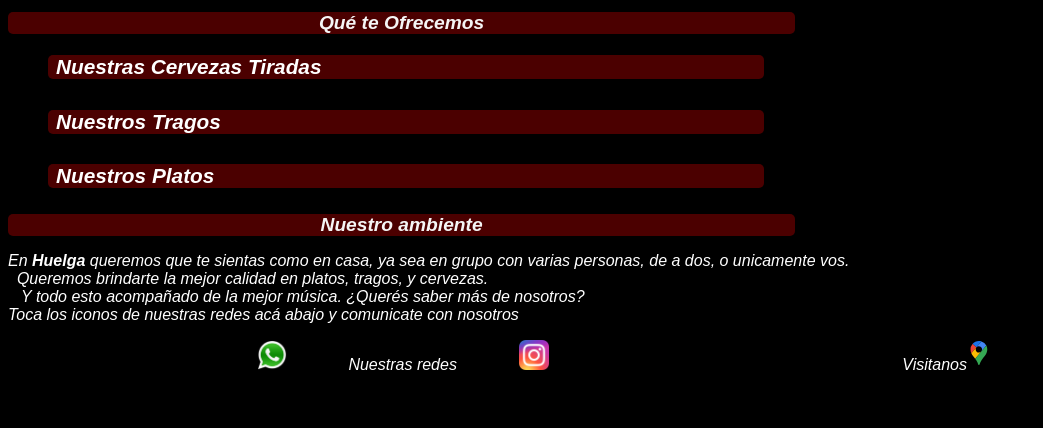
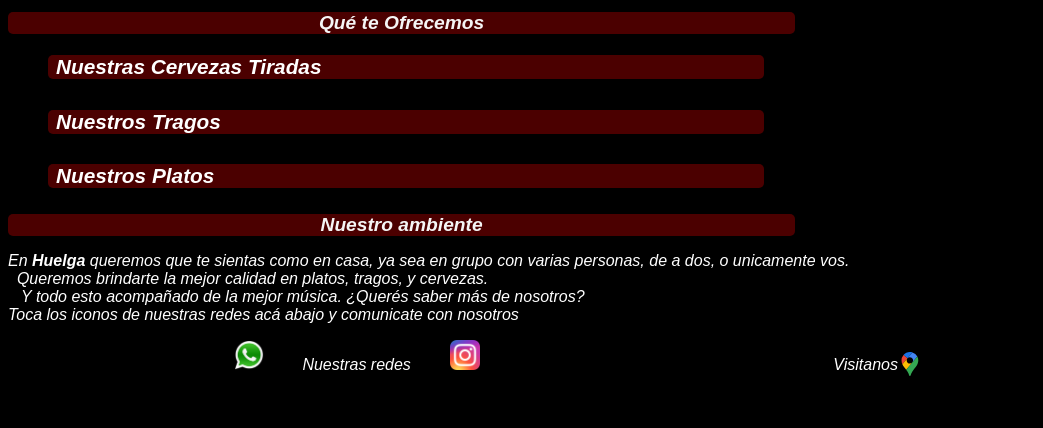
Before and after one commit to charlymil979/Huelga, a plain HTML site: page index.html in a window 1280 px wide. Shown: the part 238-666 px from the top of the page, without its empty margins (0-1043 px from the left). Drawn offline with Linux system fonts and the light colour scheme.

Commit message:
Add files via upload

```diff
--- a/index.html
+++ b/index.html
@@ -271,16 +271,16 @@
       </div>
    </main>
    <footer>
-      <div style="display: flex;justify-content: left; width: 1000%;margin-left: 10%;">
+      <div style="display: flex;justify-content: left; width: 100%;margin-left: 10%;flex-wrap: nowrap;">
          <div style="display: flex;justify-content: space-between;width: 50%;flex-wrap: nowrap;">
             <a href="https://api.whatsapp.com/send?phone=+5491173693957&text=Somos%20Huelga,%20%C2%BFen%20que%20podemos%20ayudarte?"
                target="_blank"><img src="imagenes/what.png" alt="whatsapp" height="30rem"></a>
-            <p class="foot">Nuestras redes</p>
+            <p class="foot" style="width: auto;">Nuestras redes</p>
             <a href="https://www.instagram.com/huelgabar/" target="_blank"><img src="imagenes/instagram.png"
                   alt="instagram" height="30rem"></a>
          </div>
       </div>
-      <div style="display: flex;width: 40%; justify-content: center;">
+      <div style="display: flex;width: 40%; justify-content: center;align-items: center;">
          <p class="foot"> Visitanos</p><a
             href="https://www.google.com.ar/maps/place/Mariano+Demar%C3%ADa+595,+B1846CBH+Adrogu%C3%A9,+Provincia+de+Buenos+Aires/@-34.7963642,-58.3925762,17z/data=!3m1!4b1!4m5!3m4!1s0x95bcd33ee0db60b7:0x8885e93721374000!8m2!3d-34.7963642!4d-58.3903875"
             target="_blank"><img src="imagenes/google-maps-icon.svg" height="25rem" alt="google-maps"></a>
```
